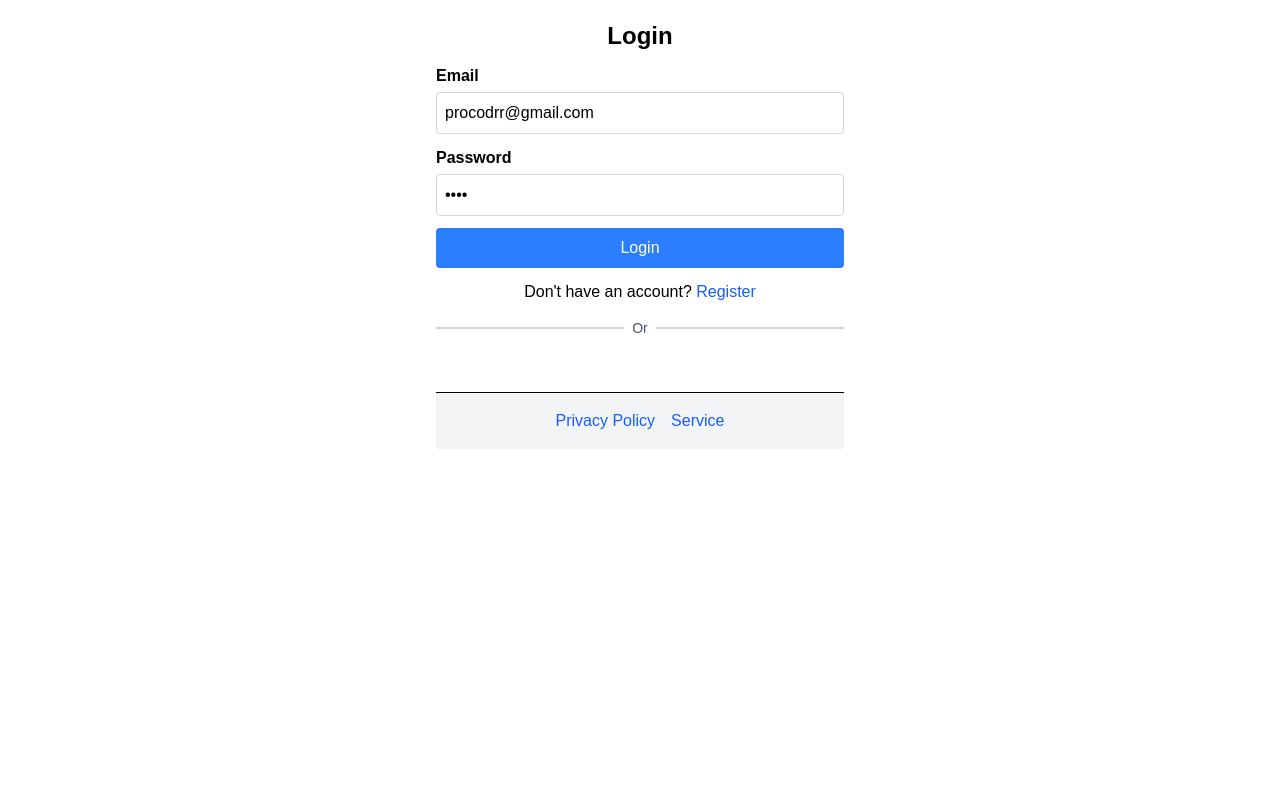
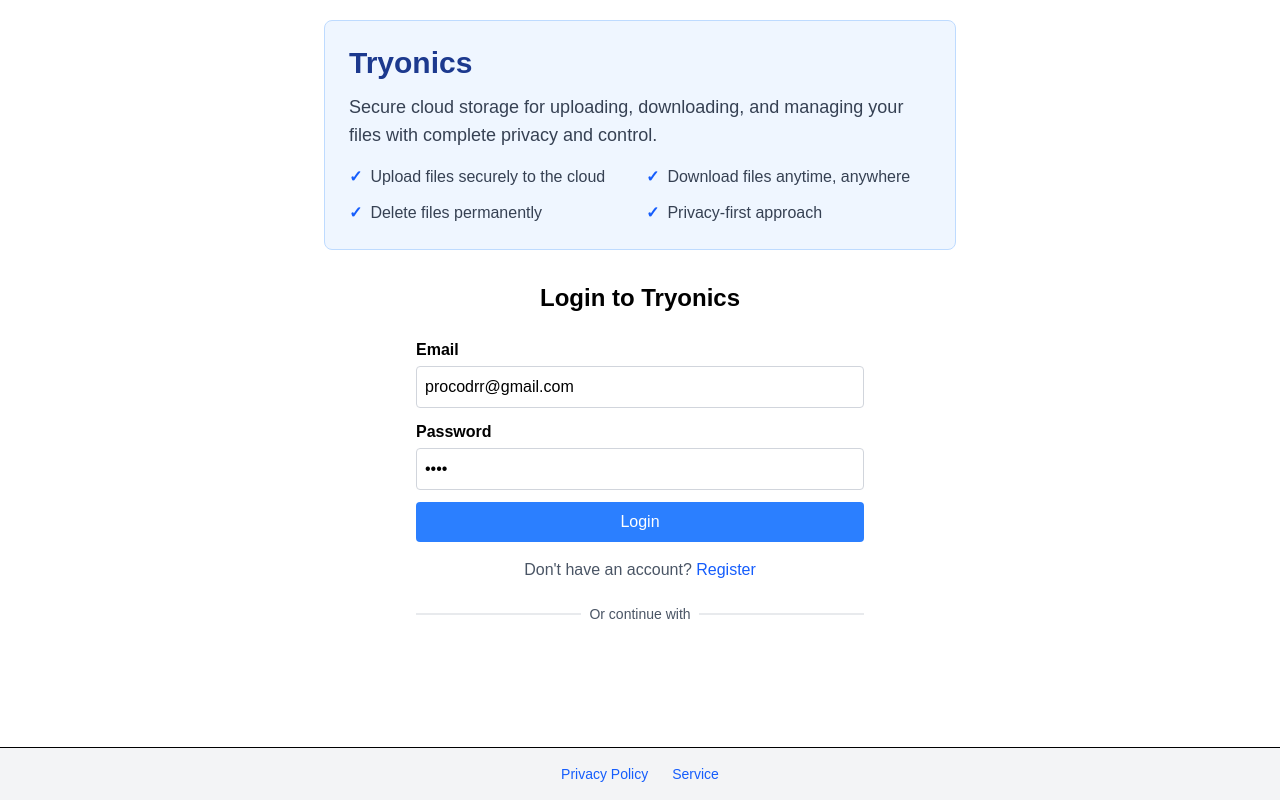
Before and after one commit to amanrajput12/Automate-CI-CD, a React (Vite) app: page /login in a window 1280 px wide. Built offline with nearby package versions, Linux system fonts and the light colour scheme; no server answers.

Commit message:
login change

```diff
--- a/src/Login.jsx
+++ b/src/Login.jsx
@@ -34,8 +34,37 @@ const Login = () => {
   const hasError = Boolean(serverError);
 
   return (
-    <div className="max-w-md mx-auto p-5">
-      <h2 className="text-center text-2xl font-semibold mb-3">Login</h2>
+    <div className="min-h-screen flex flex-col bg-white">
+      <div className="flex-1 max-w-2xl mx-auto w-full p-5">
+        {/* App Description Section */}
+        <div className="mb-8 p-6 bg-blue-50 rounded-lg border border-blue-200">
+          <h1 className="text-3xl font-bold text-blue-900 mb-3">Tryonics</h1>
+          <p className="text-gray-700 text-lg mb-4">
+            Secure cloud storage for uploading, downloading, and managing your files with complete privacy and control.
+          </p>
+          <div className="grid grid-cols-1 sm:grid-cols-2 gap-3">
+            <div className="flex items-start">
+              <span className="text-blue-600 font-bold mr-2">✓</span>
+              <span className="text-gray-700">Upload files securely to the cloud</span>
+            </div>
+            <div className="flex items-start">
+              <span className="text-blue-600 font-bold mr-2">✓</span>
+              <span className="text-gray-700">Download files anytime, anywhere</span>
+            </div>
+            <div className="flex items-start">
+              <span className="text-blue-600 font-bold mr-2">✓</span>
+              <span className="text-gray-700">Delete files permanently</span>
+            </div>
+            <div className="flex items-start">
+              <span className="text-blue-600 font-bold mr-2">✓</span>
+              <span className="text-gray-700">Privacy-first approach</span>
+            </div>
+          </div>
+        </div>
+
+        {/* Login Form */}
+        <div className="max-w-md mx-auto">
+          <h2 className="text-center text-2xl font-semibold mb-6">Login to Tryonics</h2>
           <form className="flex flex-col" onSubmit={handleSubmit}>
             <div className="relative mb-3">
               <label htmlFor="email" className="block mb-1 font-bold">
@@ -76,25 +105,25 @@ const Login = () => {
 
             <button
               type="submit"
-          className="bg-blue-500 text-white py-2 rounded w-full font-medium hover:opacity-90"
+              className="bg-blue-500 text-white py-2 rounded w-full font-medium hover:opacity-90 transition"
             >
               Login
             </button>
           </form>
 
-      <p className="text-center mt-3">
+          <p className="text-center mt-4 text-gray-600">
             Don't have an account?{" "}
-        <Link className="text-blue-600 hover:underline" to="/register">
+            <Link className="text-blue-600 hover:underline font-medium" to="/register">
               Register
             </Link>
           </p>
 
-      <div className="relative text-center my-3">
-        <div className="absolute inset-x-0 top-1/2 transform -translate-y-1/2 h-[2px] bg-gray-300"></div>
-        <span className="relative bg-white px-2 text-sm text-gray-600">Or</span>
+          <div className="relative text-center my-5">
+            <div className="absolute inset-x-0 top-1/2 transform -translate-y-1/2 h-[1px] bg-gray-300"></div>
+            <span className="relative bg-white px-2 text-sm text-gray-600">Or continue with</span>
           </div>
 
-      <div className="flex justify-center">
+          <div className="flex justify-center mb-4">
             <GoogleLogin
               onSuccess={async (credentialResponse) => {
                 try {
@@ -110,10 +139,12 @@ const Login = () => {
               useOneTap
             />
           </div>
+        </div>
+      </div>
 
-
-     <footer className="w-full bg-gray-100 border-t mt-auto">
-  <div className="flex justify-center space-x-4 p-4">
+      {/* Footer */}
+      <footer className="w-full bg-gray-100 border-t">
+        <div className="flex justify-center space-x-6 p-4 text-sm">
           <Link
             to="/privacy-policy"
             className="text-blue-600 hover:text-blue-800 font-medium"
```
Lines whose indentation alone changed are shown as unchanged.
